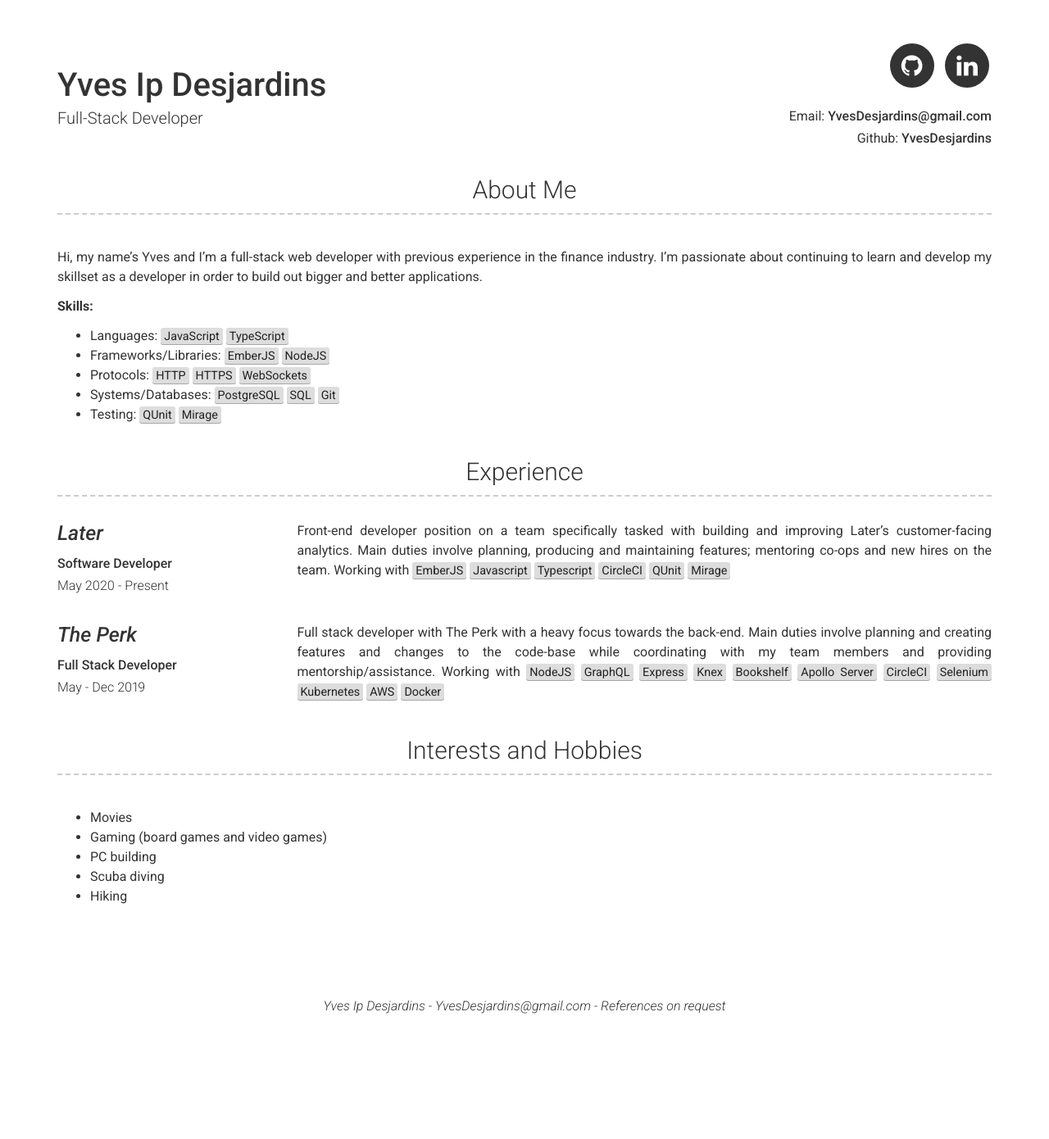
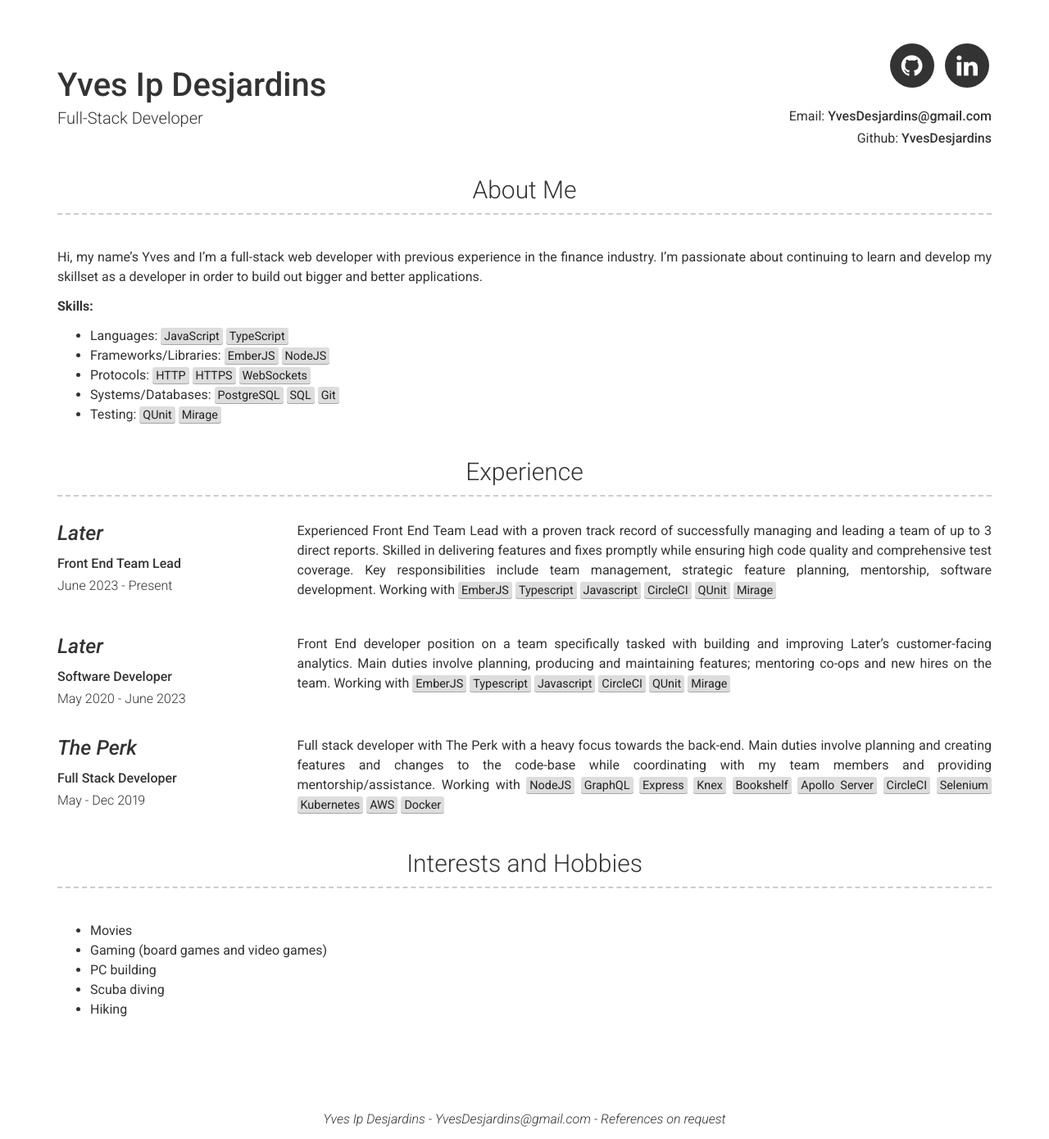
Before and after one commit to YvesDesjardins/YvesDesjardins.github.io, a Jekyll site: the page built from index.md, in a window 1280 px wide. Shown: the whole page at 82% size. Built offline with Jekyll 4.4.1, drawn with Linux system fonts in a browser that asks for light colours; before the commit the page ends 1252 px from its top, so only the background shows below that.

Commit message:
updates to experience

```diff
--- a/_data/experience.yml
+++ b/_data/experience.yml
@@ -1,9 +1,16 @@
+- company: Later
+  link: later.com
+  job_title: Front End Team Lead
+  dates: June 2023 - Present
+  description: | # this will include new lines to allow paragraphs
+    Experienced Front End Team Lead with a proven track record of successfully managing and leading a team of up to 3 direct reports. Skilled in delivering features and fixes promptly while ensuring high code quality and comprehensive test coverage. Key responsibilities include team management, strategic feature planning, mentorship, software development. Working with <mark>EmberJS</mark> <mark>Typescript</mark> <mark>Javascript</mark> <mark>CircleCI</mark> <mark>QUnit</mark> <mark>Mirage</mark>
+
 - company: Later
   link: later.com
   job_title: Software Developer
-  dates: May 2020 - Present
+  dates: May 2020 - June 2023
   description: | # this will include new lines to allow paragraphs
-    Front-end developer position on a team specifically tasked with building and improving Later's customer-facing analytics. Main duties involve planning, producing and maintaining features; mentoring co-ops and new hires on the team. Working with <mark>EmberJS</mark> <mark>Javascript</mark> <mark>Typescript</mark> <mark>CircleCI</mark> <mark>QUnit</mark> <mark>Mirage</mark>
+    Front End developer position on a team specifically tasked with building and improving Later's customer-facing analytics. Main duties involve planning, producing and maintaining features; mentoring co-ops and new hires on the team. Working with <mark>EmberJS</mark> <mark>Typescript</mark> <mark>Javascript</mark> <mark>CircleCI</mark> <mark>QUnit</mark> <mark>Mirage</mark>
 
 - company: The Perk
   link: getperk.co
```
